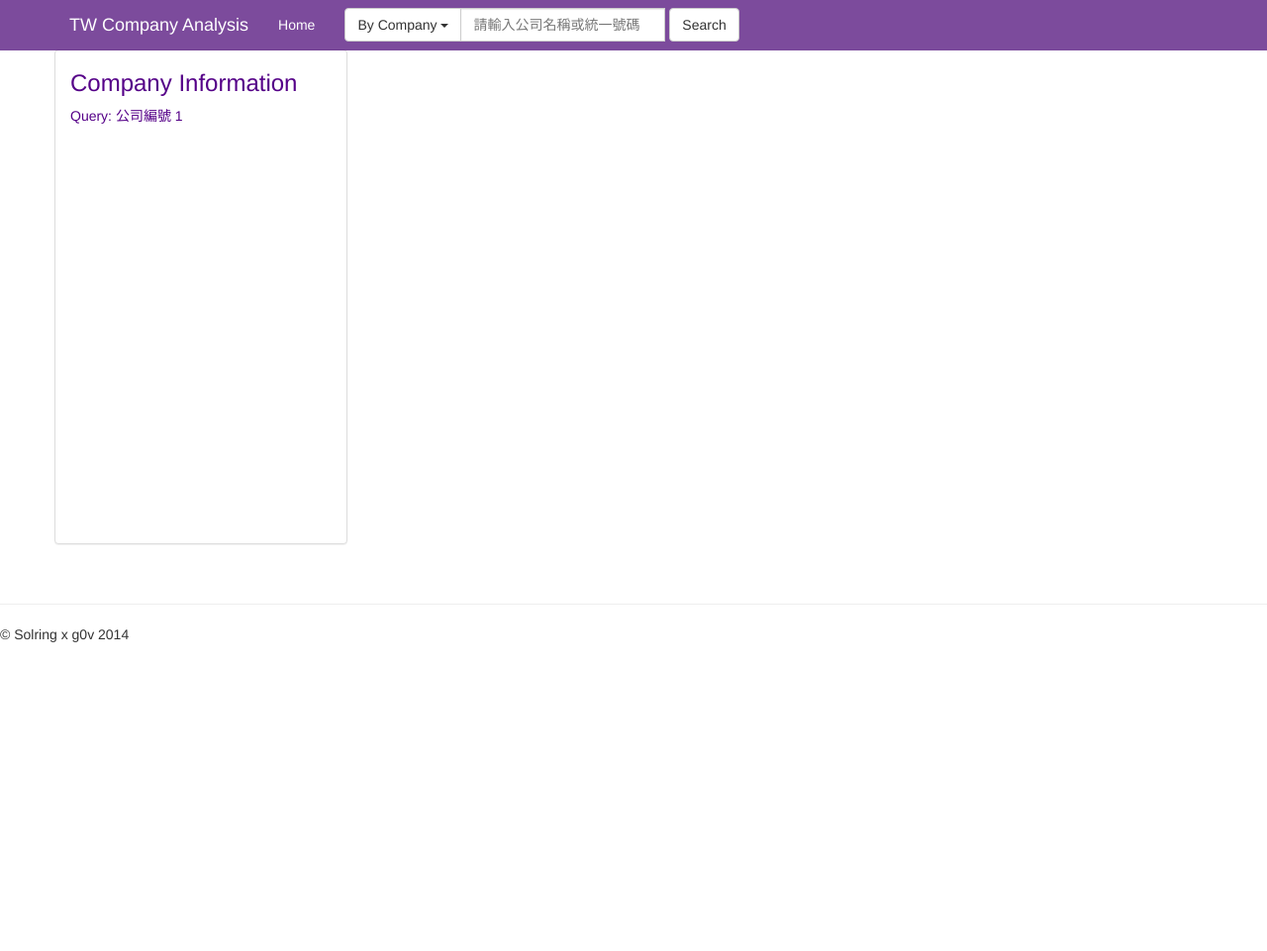
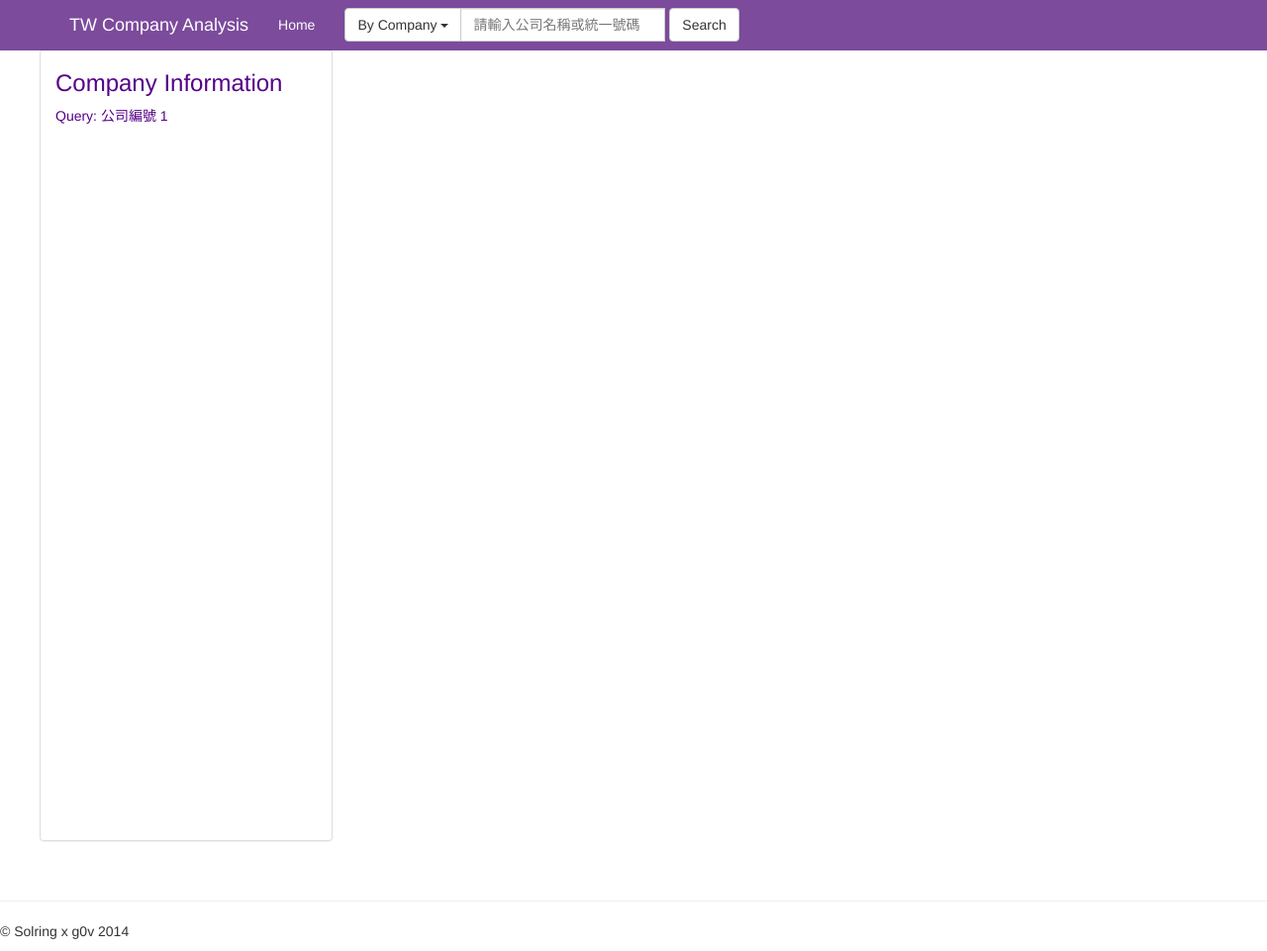
Before and after one commit to solring/twcom_front, a Flask app: page /company/id/1 in a window 1280 px wide; the page is wider, and only the part inside the window is pictured. Shown: that part at 99% size. Before the commit the page ends 649 px from the top of that part, so only its background shows below. Run offline with Flask 2, Linux system fonts and the light colour scheme; data that the repository does not hold is empty; some libraries are stand-ins or nearby versions.

Commit message:
change layout

```diff
--- a/twcomapp/static/app/js/graph.js
+++ b/twcomapp/static/app/js/graph.js
@@ -1,5 +1,5 @@
 (function($){
-    var width = 960, height = 500;
+    var width = 1000, height = 700;
     var color = d3.scale.category20();
     var force = d3.layout.force();
     var g_nodes = force.nodes();
@@ -148,14 +148,14 @@
 
     $('document').ready(function(){
         console.log("document ready");
-
+        height = window.innerHeight;
         // initialize svg object
         svg = d3.select("#d3-container")
                 .append("svg")
                     .attr("width", width)
                     .attr("height", height);
 
-       svg.append("defs").selectAll("marker")
+        svg.append("defs").selectAll("marker")
                .data(["arrow"])
             .enter()
                 .append("marker")
@@ -170,6 +170,9 @@
                 .append("svg:path")
                     .attr("d", "M0,-5L10,0L0,5")
                     .attr("fill", "rgba(32,140,153,1)");
+
+        $('#infopanel').css("height", height);
+
         // get target company number for query
         cid = $('#cid').text();
         restapi = $('#restapi').text();
--- a/twcomapp/templates/graph.html
+++ b/twcomapp/templates/graph.html
@@ -6,12 +6,12 @@
 
 <style>
 #infopanel{
-    height: 500px;
     color: #550088;
+    overflow: scroll;
 }
 </style>
 
-<div class="container"><div class="row">
+<div class="graph-container"><div class="row">
     <div class="col-md-3 panel panel-default" id="infopanel" >
         <h3>Company Information</h3>
         <p>Query: <span id="cid">{{query}}</span><p>
```
Also changed, not shown: README.md.
